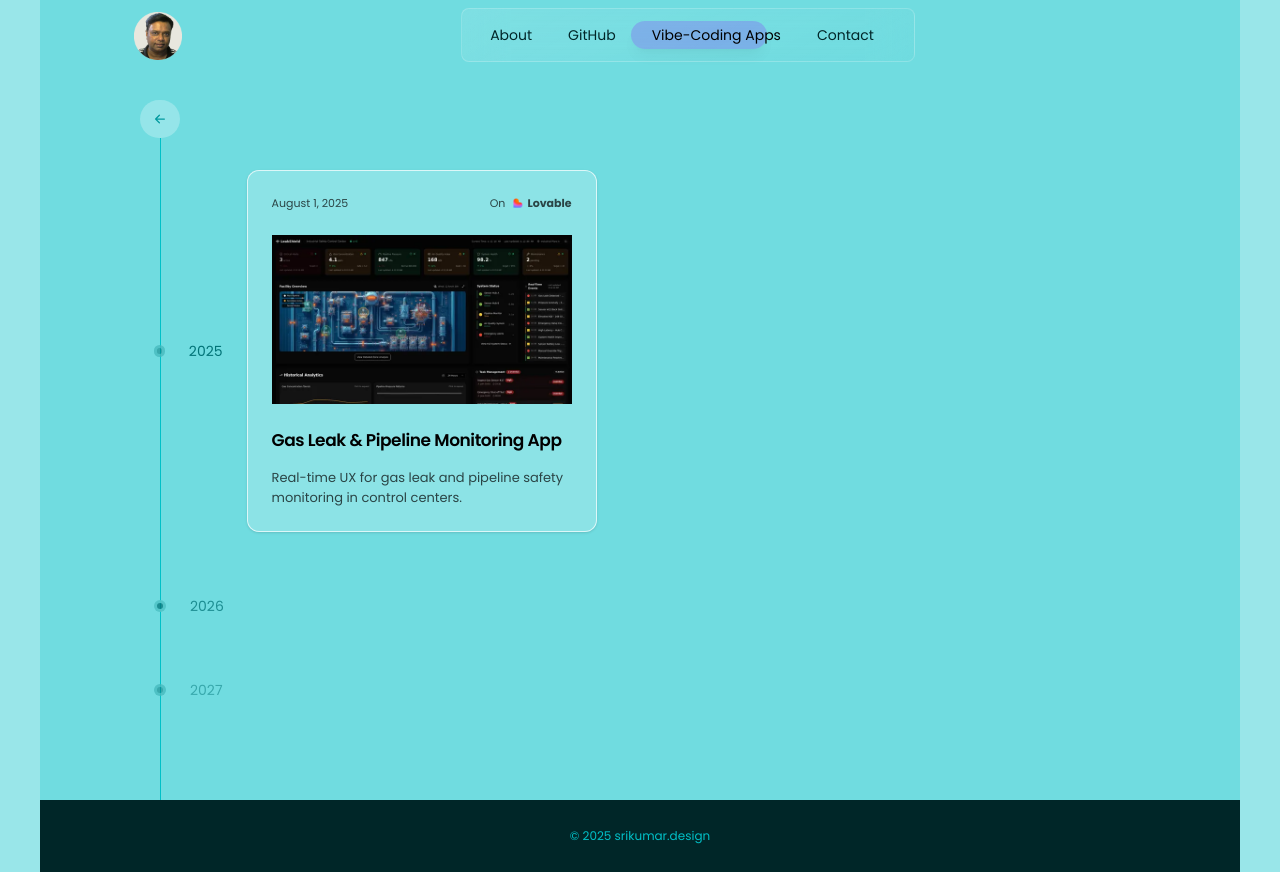
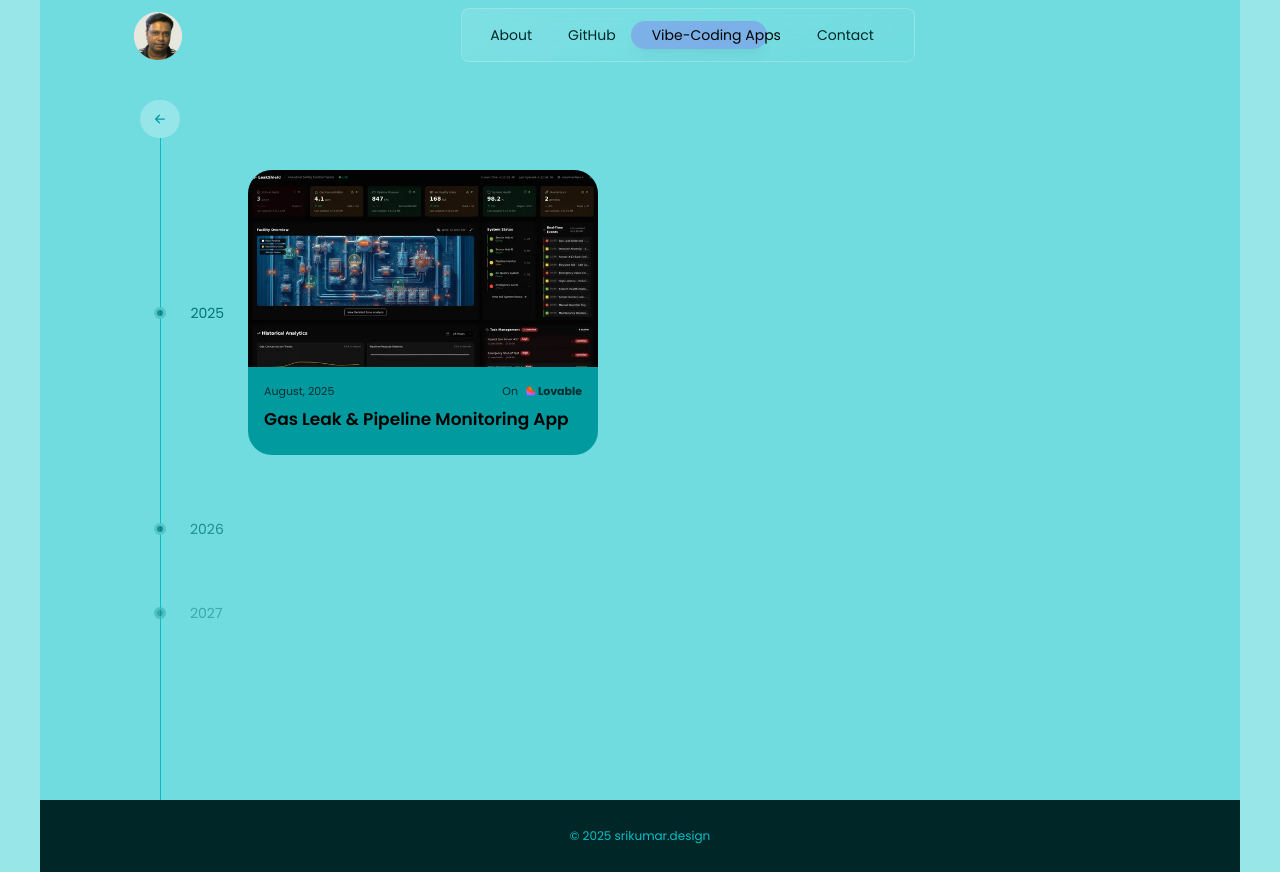
Before and after one commit to iuixd/iuixd.github.io, a React (Vite) app: page /vibe-coding-apps in a window 1280 px wide. Built offline with nearby package versions, Linux system fonts and the light colour scheme.

Commit message:
updated VibeCodingApps.jsx

```diff
--- a/src/components/VibeCodingApps.jsx
+++ b/src/components/VibeCodingApps.jsx
@@ -50,20 +50,27 @@ const VibeCodingApps = () => {
               <ol className="h-full border-s border-turquoise-500">
                 <li className="mb-16">
                   <div className="flex-start flex items-center pt-8">
-                    <div className="-ms-[7px] me-0 h-[12px] w-[12px] rounded-full bg-turquoise-700/50 border-3 border-turquoise-300/50"></div>
+                    <div className="-ms-[7px] me-0 h-[12px] w-[14px] rounded-full bg-turquoise-700/75 border-3 border-turquoise-300/75"></div>
                     <p className="flex mx-6 text-sm text-turquoise-700">2025</p>
 
                     <Reveal>
                       <a
                         href="https://leakshield.lovable.app/"
                         target="_blank"
-                        className="group flex flex-col w-[350px] h-fit p-6 items-center border border-white/70 hover:border-black/70 rounded-xl shadow-sm bg-white/20 hover:bg-turquoise-900 transition-all"
+                        className="group flex flex-col w-[350px] h-fit items-center rounded-[24px] overflow-hidden bg-turquoise-600 shadow-turquoise-900/10
+                        shadow-l hover:shadow-xl hover:scale-101 transition-all duration-300"
                       >
-                        <div className="flex flex-row justify-between items-center w-full mb-6 text-[11px] text-black/70 group-hover:text-white/50">
-                          <span className="text-left">August 1, 2025</span>
+                        <img
+                          className="w-full z-0 group-hover:scale-110 transition-transform duration-300"
+                          src="/assets/leakshield-thumbnail.webp"
+                          alt="Thubmnail to LeakShield - Vibe-Coding App"
+                        />
+
+                        <div className="flex flex-row z-2 justify-between items-center w-full px-4 pt-4 pb-2 text-[11px] text-black/70 bg-turquoise-600">
+                          <span className="text-left">August, 2025</span>
                           <div className="flex flex-row items-center gap-2">
                             <span className="text-right">On </span>
-                            <span className="flex flex-row items-center gap-1 font-bold text-right">
+                            <span className="flex flex-row items-center gap-[2px] font-bold text-right">
                               <img
                                 className="h-[10px]"
                                 src="/assets/lovable-logo.png"
@@ -73,19 +80,10 @@ const VibeCodingApps = () => {
                             </span>
                           </div>
                         </div>
-                        <img
-                          className="w-full"
-                          src="/assets/leakshield-thumbnail.webp"
-                          alt="Thubmnail to LeakShield - Vibe-Coding App"
-                        />
-                        <div className="flex flex-col mt-6 justify-between leading-normal">
-                          <h5 className="mb-4 text-[17px] font-semibold leading-6 tracking-tight text-black group-hover:text-white">
+                        <div className="flex flex-col w-full px-4 pb-6 leading-normal">
+                          <h5 className="text-[17px] font-semibold leading-6 text-black">
                             Gas Leak & Pipeline Monitoring App
                           </h5>
-                          <p className="text-[13px] font-normal text-black/70 group-hover:text-white/50">
-                            Real-time UX for gas leak and pipeline safety monitoring in
-                            control centers.
-                          </p>
                         </div>
                       </a>
                     </Reveal>
```
